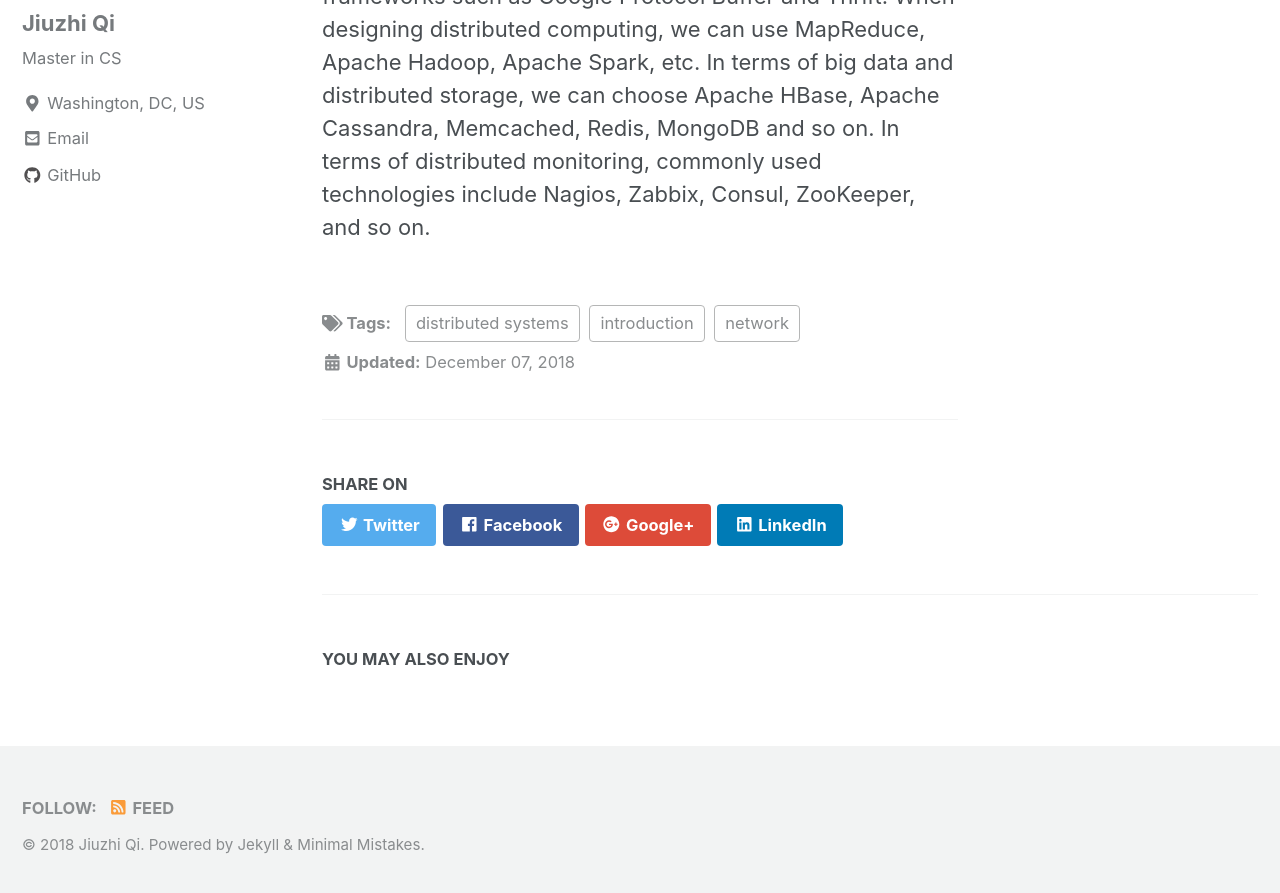
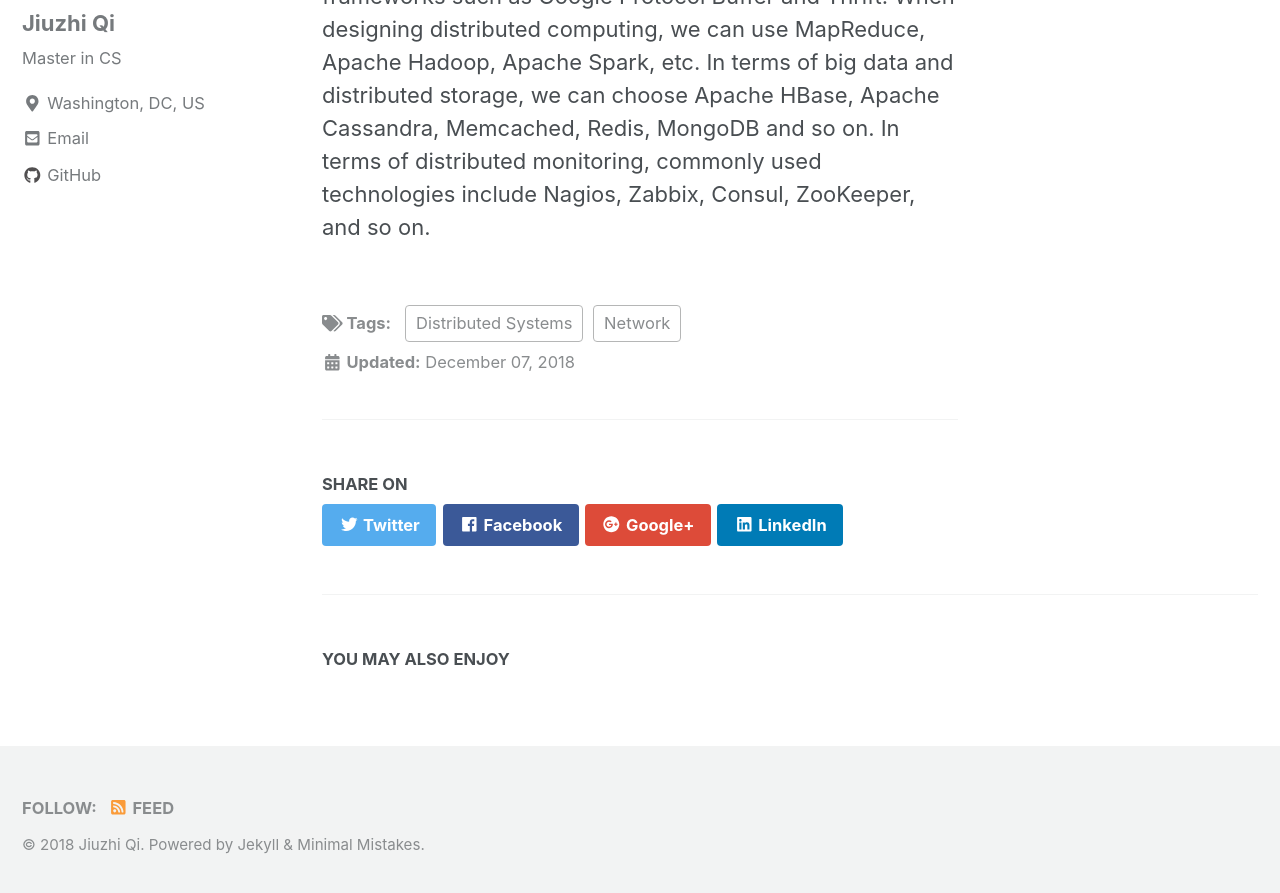
Before and after one commit to jzhzj/jzhzj.github.io, a Jekyll site: the page built from _posts/2018-12-7-Introduction-to-Distributed-Systems.md, in a window 1280 px wide and 900 px high, scrolled down 6929 px. Shown: the top 893 px of the window. Built offline with Jekyll 4.4.1, drawn with Linux system fonts in a browser that asks for light colours; cached includes are drawn as plain includes; nearby versions of some CDN libraries; some of the changed lines change nothing that is shown.

Commit message:
minor changes

```diff
--- a/_includes/scripts.html
+++ b/_includes/scripts.html
@@ -26,3 +26,10 @@
 
 {% include analytics.html %}
 {% include /comments-providers/scripts.html %}
+
+<!-- MathJax -->
+{% if page.mathjax %}
+<script type="text/javascript" async
+  src="https://cdn.mathjax.org/mathjax/latest/MathJax.js?config=TeX-MML-AM_CHTML">
+</script>
+{% endif %}
--- a/_posts/2018-12-7-Introduction-to-Distributed-Systems.md
+++ b/_posts/2018-12-7-Introduction-to-Distributed-Systems.md
@@ -1,7 +1,7 @@
 ---
 title: "Introduction to Distributed Systems"
 date: 2018-12-7
-tags: [introduction, distributed systems, network]
+tags: [Distributed Systems, Network]
 header:
   image: "/images/Intro_to_distributed_systems/intro_header.jpg"
 excerpt: "Distributed Systems, Networks"
```
